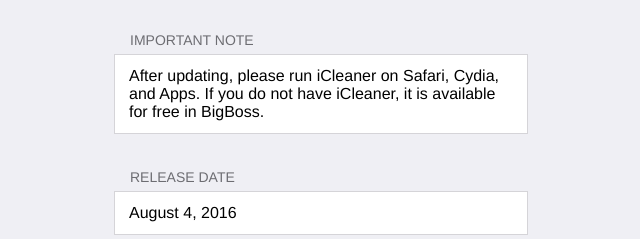
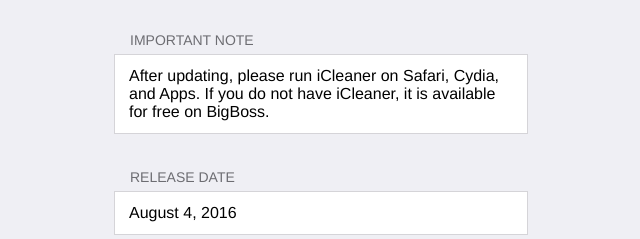
Before and after one commit to ReddestDream/reddestdream.github.io, a plain HTML site: page depictions/MinimalHostsBlockerCB/index.html in a window 1280 px wide. Shown: the part 154-393 px from the top of the page, 319-959 px from the left. Drawn offline with Linux system fonts and the light colour scheme.

Commit message:
Depiction Test 22

```diff
--- a/depictions/MinimalHostsBlockerCB/index.html
+++ b/depictions/MinimalHostsBlockerCB/index.html
@@ -25,7 +25,7 @@
 
 <label>IMPORTANT NOTE</label>
 <fieldset>
-	<a><div><div><label>After updating, please run iCleaner on Safari, Cydia, and Apps. If you do not have iCleaner, it is available for free in BigBoss.<p>
+	<a><div><div><label>After updating, please run iCleaner on Safari, Cydia, and Apps. If you do not have iCleaner, it is available for free on BigBoss.<p>
 </p></label></div></div></a></fieldset>
 
 <label>Release Date</label>
```
Also changed, not shown: depictions/MinimalHostsBlocker/index.html (+1 -1 lines).
